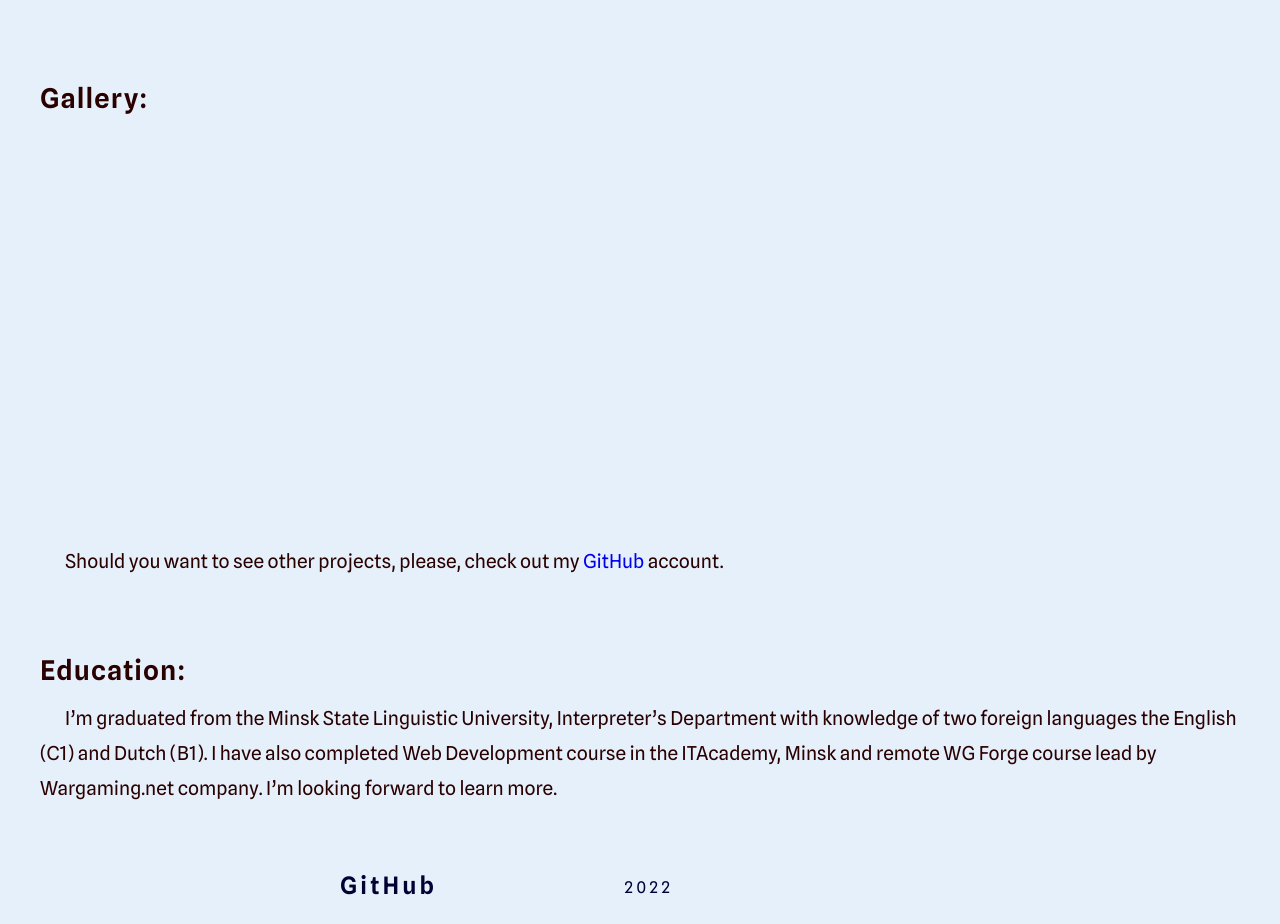
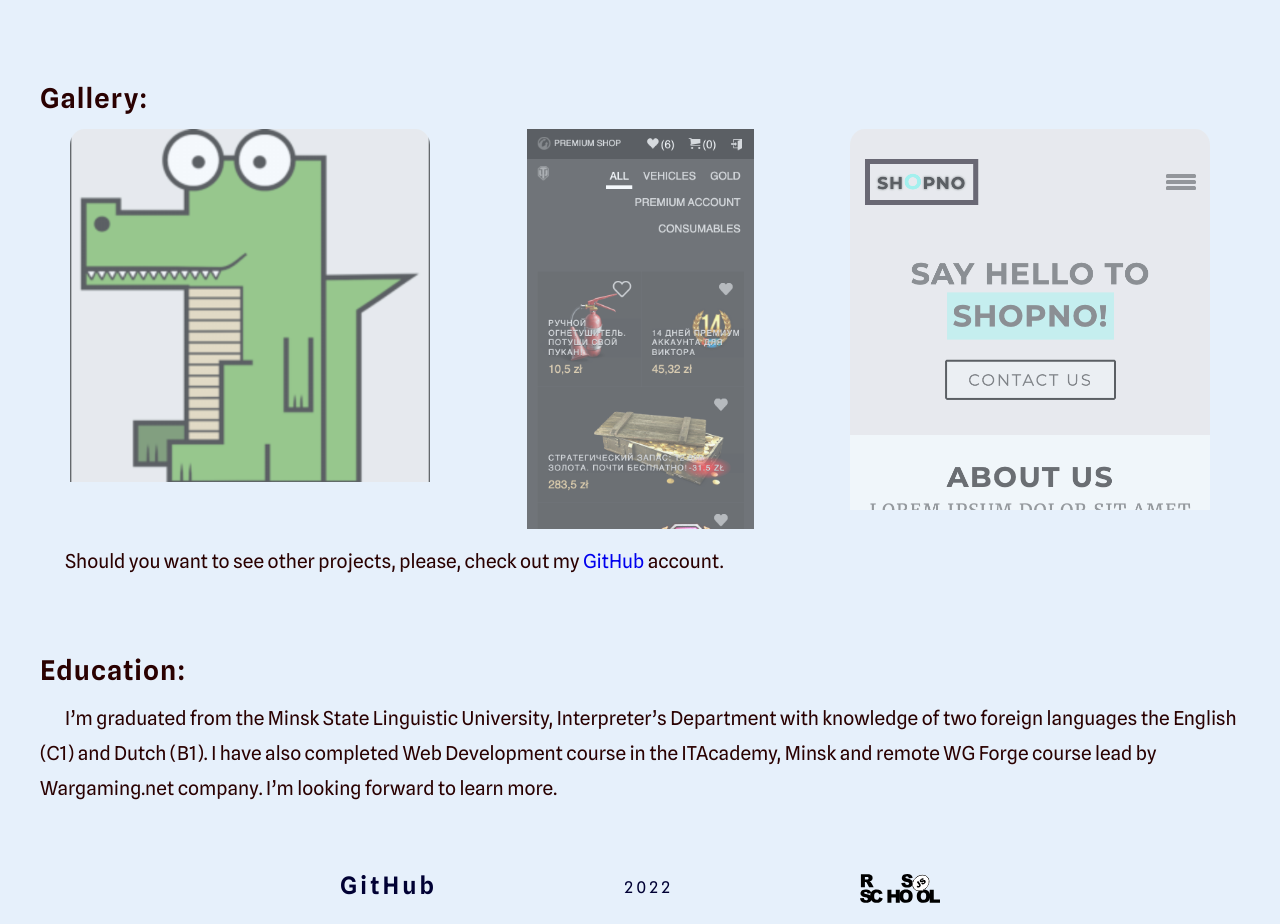
Before and after one commit to victoriaDe/rsschool-cv, a plain HTML site: page index.html in a window 1280 px wide. Shown: the part 1260-2184 px from the top of the page. Drawn offline with Linux system fonts and the light colour scheme.

Commit message:
fix: img path

```diff
--- a/style.css
+++ b/style.css
@@ -1,7 +1,7 @@
 body {
     margin: 0;
     padding: 0;
-    background: rgba(218, 234, 250, 0.67) url(3c3dd99ab831615f8772.png) no-repeat top right;
+    background: rgba(218, 234, 250, 0.67) url("assets/img/3c3dd99ab831615f8772.png") no-repeat top right;
     font-family: 'Spline Sans', sans-serif;
 }
 
@@ -143,21 +143,21 @@ section {
     height: 100%;
     display: block;
     border-radius: 4%;
-    background: url(126981b39c182943bb94.png) no-repeat;
+    background: url("assets/img/126981b39c182943bb94.png") no-repeat;
     background-size: contain; }
   .gallery-item .shop {
     width: 100%;
     height: 100%;
     display: block;
     border-radius: 4%;
-    background: url(e6363b2887003fe4f689.png) center no-repeat;
+    background: url("assets/img/e6363b2887003fe4f689.png") center no-repeat;
     background-size: contain; }
   .gallery-item .shopno {
     width: 100%;
     height: 100%;
     display: block;
     border-radius: 4%;
-    background: url(08d7c150a58587cb9626.png) no-repeat;
+    background: url("assets/img/08d7c150a58587cb9626.png") no-repeat;
     background-size: contain; }
   .gallery-item:hover {
     opacity: 1; }
@@ -183,7 +183,7 @@ section {
   font-weight: 600; }
 
 .footer-nav-link.rs {
-  background: url(ad178c0df28bc133be34.svg) no-repeat;
+  background: url("assets/img/ad178c0df28bc133be34.svg") no-repeat;
   width: 80px;
   height: 30px;
   display: block;
```
